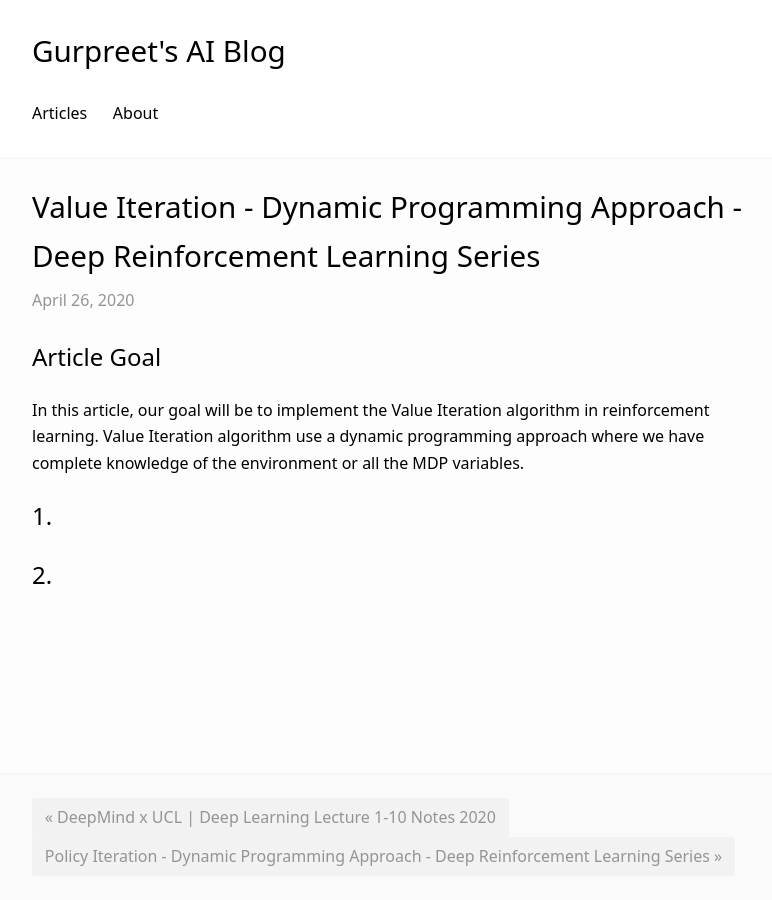
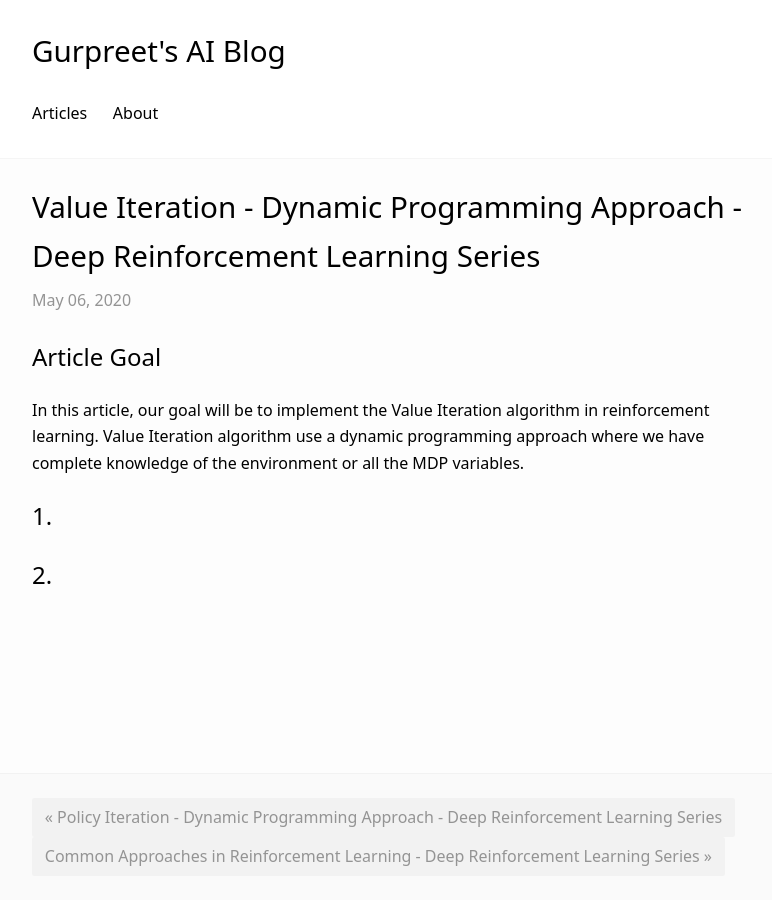
Before and after one commit to gurpreet-ai/gurpreet-ai.github.io, a Jekyll site: the page built from _posts/2020-05-06-value-iteration-deep-reinforcement-learning-series.md, in a window 1280 px wide. Shown: the whole page, without its empty margins (240-1012 px from the left). Built offline with Jekyll 4.4.1, drawn with Linux system fonts in a browser that asks for light colours.

Commit message:
updated some notes

```diff
--- a/_posts/2020-04-26-value-iteration-deep-reinforcement-learning-series.md
+++ b/_posts/2020-05-06-value-iteration-deep-reinforcement-learning-series.md
@@ -1,7 +1,7 @@
 ---
 layout: post
 title:  "Value Iteration - Dynamic Programming Approach - Deep Reinforcement Learning Series"
-date:   2020-04-26 12:00:00
+date:   2020-05-06 12:00:00
 ---
 
 ## Article Goal
```
Also changed, not shown: _posts/2020-05-26-policy-iteration-deep-reinforcement-learning-series.md (renamed from _posts/2020-04-26-policy-iteration-deep-reinforcement-learning-series.md, +1 -1 lines).
